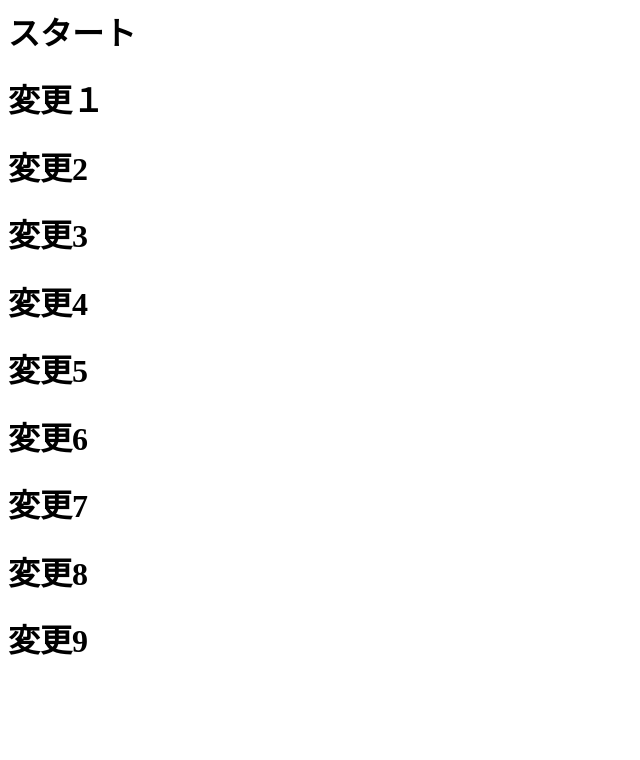
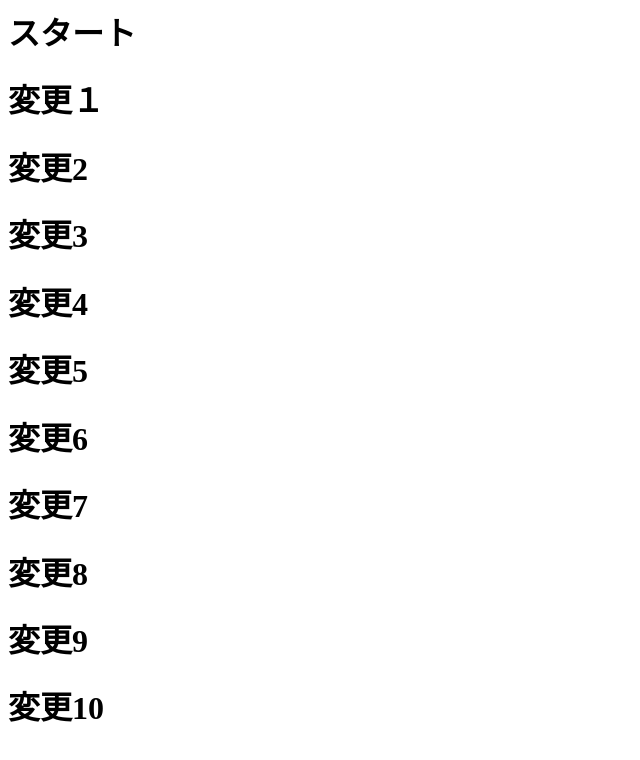
Before and after one commit to mu7kata/git_tutorial, a plain HTML site: page index.html in a window 1280 px wide. Shown: the whole page, without its empty margins (0-640 px from the left). Drawn offline with Linux system fonts and the light colour scheme.

Commit message:
変更10

```diff
--- a/index.html
+++ b/index.html
@@ -8,3 +8,4 @@
 <h1>変更7</h1>
 <h1>変更8</h1>
 <h1>変更9</h1>
+<h1>変更10</h1>
```
